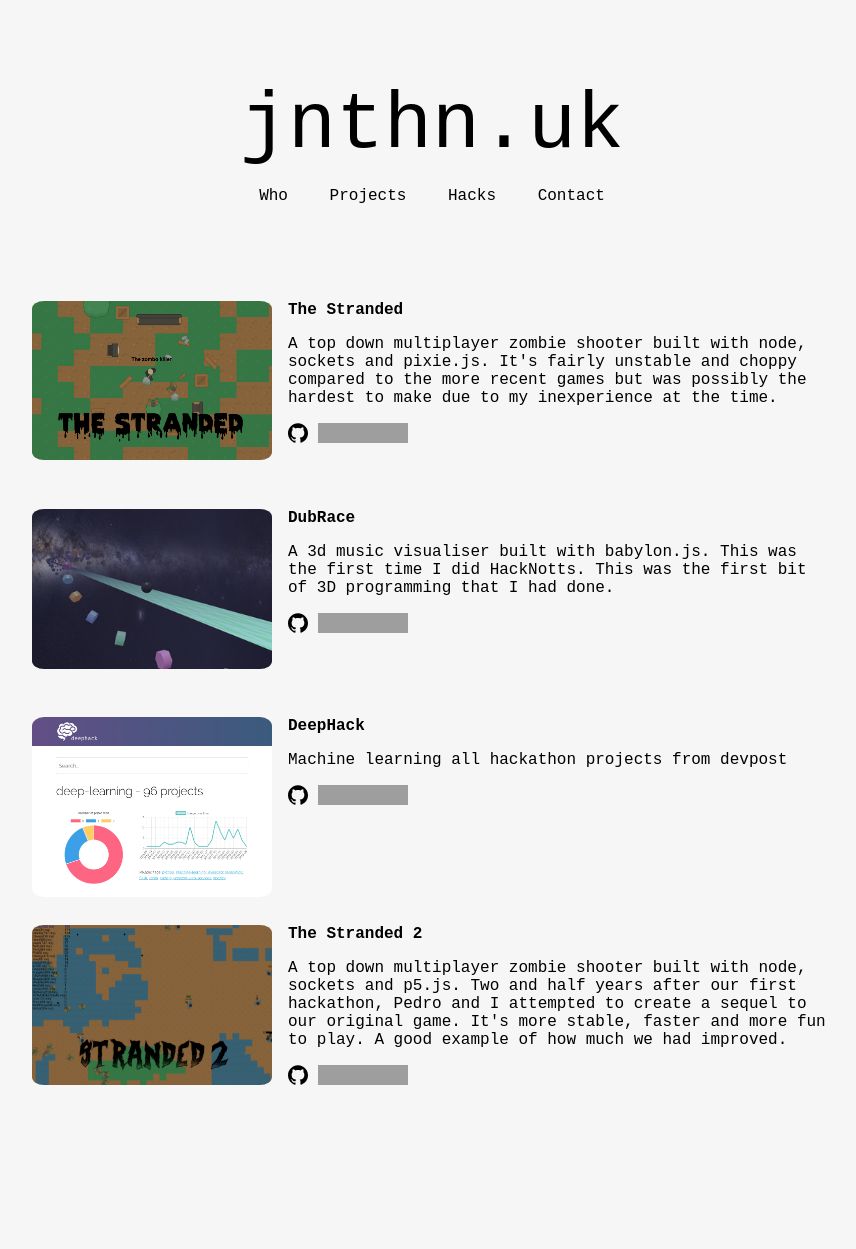
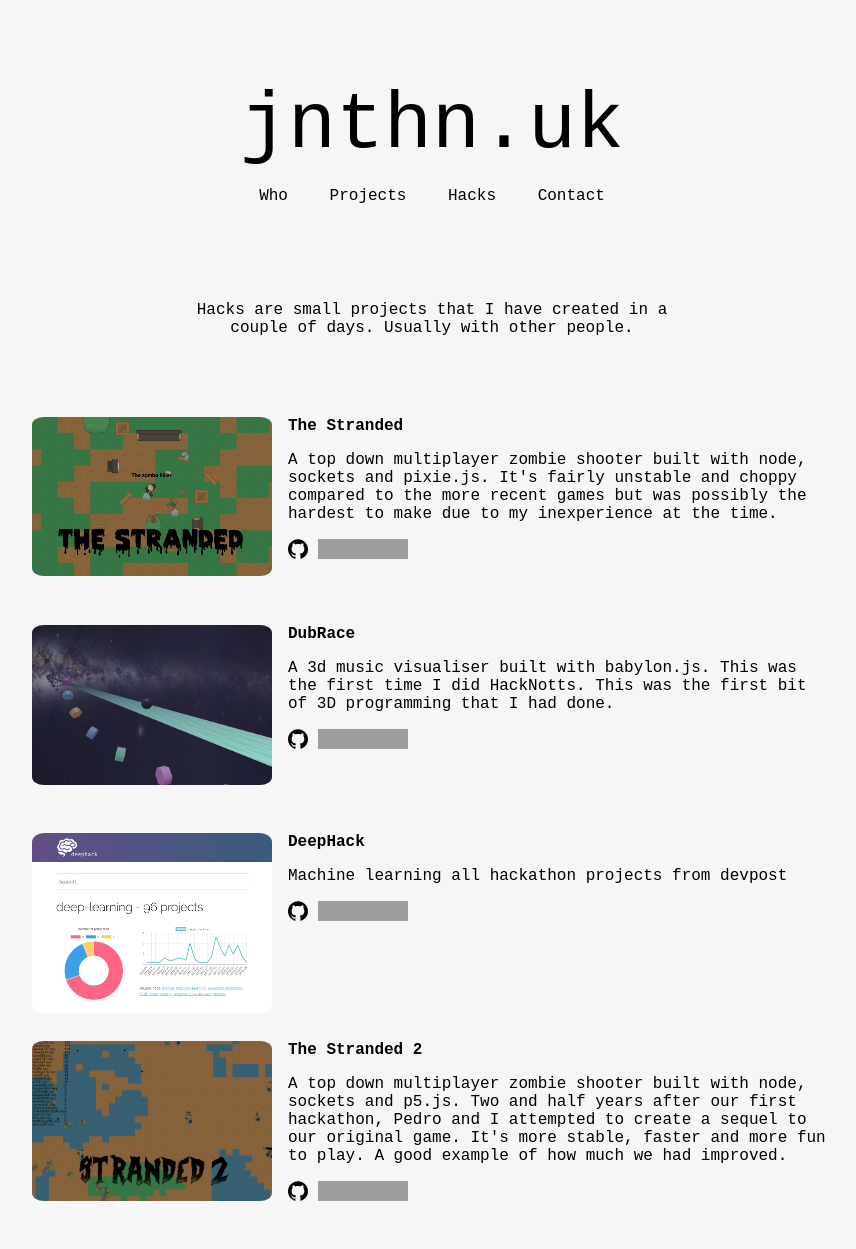
Before and after one commit to jonathanballs/jnthn, a Jekyll site: the page built from hacks.md, in a window 1280 px wide. Shown: the whole page, without its empty margins (208-1064 px from the left). Built offline with Jekyll 4.4.1, drawn with Linux system fonts in a browser that asks for light colours; before the commit the page ends 1133 px from its top, so only the background shows below that; grey boxes are pictures that could not be loaded.

Commit message:
Description at top of hacks page

```diff
--- a/_layouts/hacks.html
+++ b/_layouts/hacks.html
@@ -1,6 +1,12 @@
 ---
 layout: default
 ---
+
+<div style="text-align: center; margin-left: auto; margin-right: auto; width: 30em;">
+  {{ content }}
+</div>
+
+<div class="padding" style="height: 4em;"></div>
 
 {% for hack in site.data.hacks %}
 <div class="hack">
--- a/hacks.md
+++ b/hacks.md
@@ -1,4 +1,5 @@
 ---
 layout: hacks
 ---
-Welcome to my page of hacks
+Hacks are small projects that I have created in a couple of days. Usually with
+other people.
```
Also changed, not shown: Gemfile.lock.
